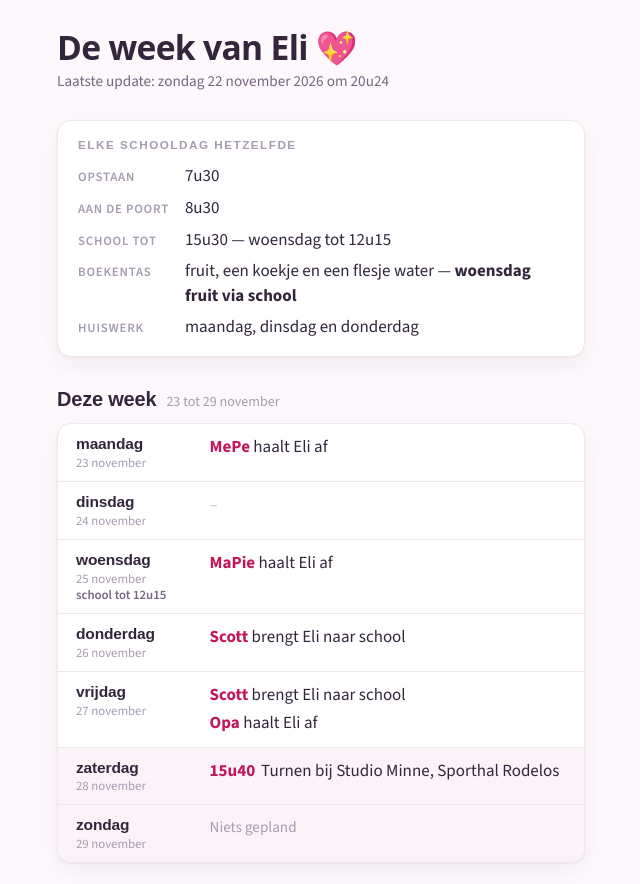
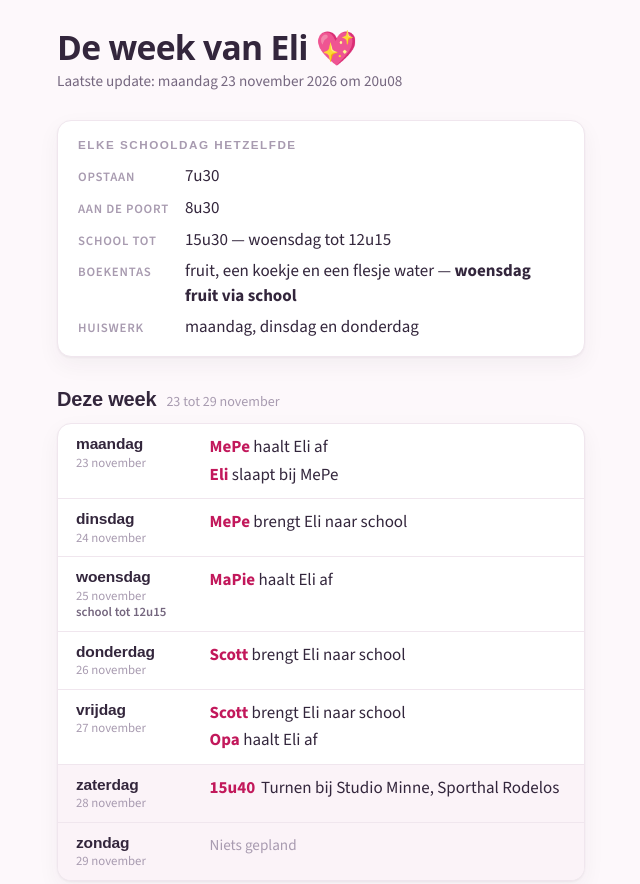
Before and after one commit to scottvtksv-cpu/Week-Eli, a plain HTML site: page index.html in a window 1280 px wide. Shown: the top 884 px of the page, without its empty margins (319-959 px from the left). Drawn offline with nearby package versions, Linux system fonts and the light colour scheme; a web font is replaced by a local one.

Commit message:
De week van Eli: 23/11 Eli slaapt bij MePe, 24/11 MePe brengt Eli naar school
Co-authored-by: Scott VTK <scottvtksv-cpu@users.noreply.github.com>

```diff
--- a/index.html
+++ b/index.html
@@ -148,7 +148,7 @@
 
   <header>
     <h1>De week van Eli <span class="heart">💖</span></h1>
-    <p class="sub">Laatste update: zondag 22 november 2026 om 20u24</p>
+    <p class="sub">Laatste update: maandag 23 november 2026 om 20u08</p>
   </header>
 
   <div class="ritme">
@@ -166,8 +166,8 @@
   <section class="week">
     <div class="weekhead"><h2>Deze week</h2><span class="range">23 tot 29 november</span></div>
     <div class="weekcard">
-      <div class="row"><div class="day"><span class="d">maandag</span><span class="n">23 november</span></div><div class="what"><div class="line"><span class="who">MePe</span> haalt Eli af</div></div></div>
-      <div class="row"><div class="day"><span class="d">dinsdag</span><span class="n">24 november</span></div><div class="what"><span class="leeg">–</span></div></div>
+      <div class="row"><div class="day"><span class="d">maandag</span><span class="n">23 november</span></div><div class="what"><div class="line"><span class="who">MePe</span> haalt Eli af</div><div class="line"><span class="who">Eli</span> slaapt bij MePe</div></div></div>
+      <div class="row"><div class="day"><span class="d">dinsdag</span><span class="n">24 november</span></div><div class="what"><div class="line"><span class="who">MePe</span> brengt Eli naar school</div></div></div>
       <div class="row"><div class="day"><span class="d">woensdag</span><span class="n">25 november</span><span class="u">school tot 12u15</span></div><div class="what"><div class="line"><span class="who">MaPie</span> haalt Eli af</div></div></div>
       <div class="row"><div class="day"><span class="d">donderdag</span><span class="n">26 november</span></div><div class="what"><div class="line"><span class="who">Scott</span> brengt Eli naar school</div></div></div>
       <div class="row"><div class="day"><span class="d">vrijdag</span><span class="n">27 november</span></div><div class="what"><div class="line"><span class="who">Scott</span> brengt Eli naar school</div><div class="line"><span class="who">Opa</span> haalt Eli af</div></div></div>
```
